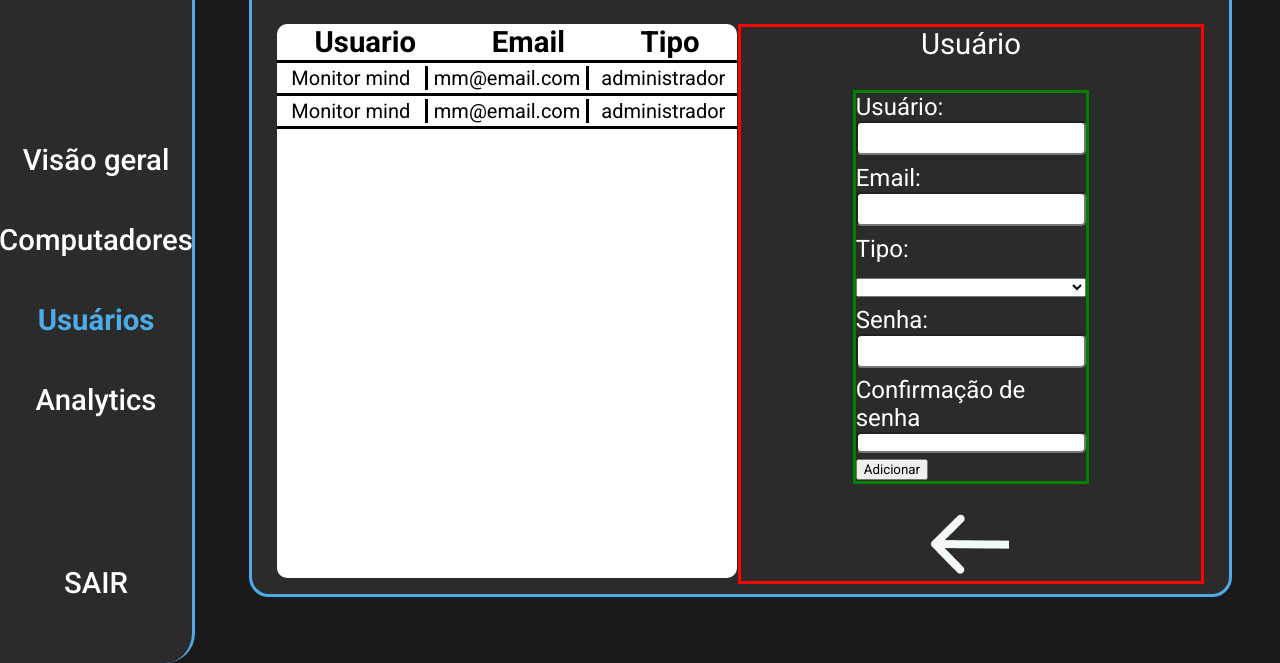
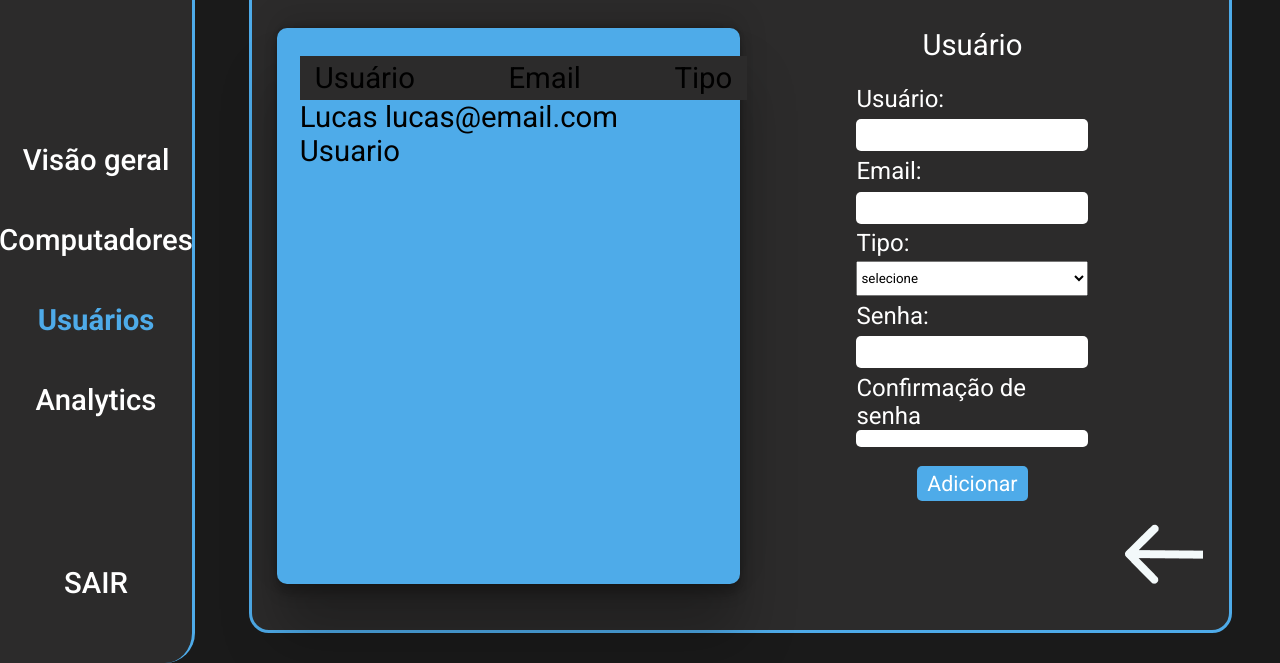
Before and after one commit to grupoPiQuatro/MonitorMind, a website: page site/public/dashboard/html/usuarios.html in a window 1280 px wide. Shown: the part 137-800 px from the top of the page. Drawn offline with Linux system fonts and the light colour scheme.

Commit message:
desenvolvimento tela usuarios

```diff
--- a/site/public/dashboard/css/usuarios.css
+++ b/site/public/dashboard/css/usuarios.css
@@ -26,7 +26,7 @@ body {
 .right-side-window .caixa{
     /* border: green 3px solid; */
     width: 100%;
-    height: 90%;
+    height: 95%;
     display: flex;
     align-items: center;
     justify-content: center;
@@ -50,7 +50,7 @@ body {
 }
 
 .right-side-window .caixa .conteudo-caixa .content .box-itens {
-    height: 100%;
+    height: 95%;
     width: 50%;
     display: flex;
     flex-direction: column;
@@ -59,12 +59,64 @@ body {
 }
 
 .right-side-window .caixa .conteudo-caixa .content .left-side {
-    background-color: white;
+    background-color: #4EABE9;
     color: black;
     border-radius: 10px;
+    box-shadow: rgba(0, 0, 0, 0.25) 0px 54px 55px, #0000001f 0px -12px 30px, rgba(0, 0, 0, 0.12) 0px 4px 6px, rgba(0, 0, 0, 0.17) 0px 12px 13px, rgba(0, 0, 0, 0.09) 0px -3px 5px;
+    display: flex;
+    justify-content: center;
+    align-items: center;
 }
 
-.right-side-window .caixa .conteudo-caixa .content .left-side .topo {
+/* .right-side-window .caixa .conteudo-caixa .content .left-side .tabela-pessoas{
+    width: 90%;
+    text-align: center;
+    border-collapse: collapse;
+} */
+
+.tabela {
+    width: 90%;
+    height: 90%;
+    display: flex;
+    flex-direction: column;
+}
+
+.topo {
+    display: flex;
+    width: 100%;
+    justify-content: space-between;
+    padding: 5px 15px;
+    background-color: #2C2B2B;
+}
+
+/* .tabelas{
+    width: 100%;
+    display: flex;
+    justify-content: center;
+}
+
+th {
+    background-color: #b7d7ec;
+    padding: 20px;
+    color: white;
+}
+
+td {
+    height: 60px;
+    background-color: white;
+    box-shadow: 5px 5px 5px #00000086;
+    font-size: 19pt;
+}
+
+td:first-child {
+    border-radius: 7px 0px 0px 7px;
+}
+
+td:last-child {
+    border-radius: 0px 7px 7px 0px;
+} */
+
+/* .right-side-window .caixa .conteudo-caixa .content .left-side .topo {
     width: 100%;
     height: 7%;
     display: flex;
@@ -89,7 +141,6 @@ body {
 }
 
 .right-side-window .caixa .conteudo-caixa .content .left-side .table-corpo .campos {
-    /* border: red solid; */
     width: 100%;
     height: 30px;
     display: flex;
@@ -104,18 +155,14 @@ body {
     padding-right: 5px;
     border-left: solid black 3px;
     border-right: solid black 3px;
-}
-
-.right-side-window .caixa .conteudo-caixa .content .right-side {
-    border: red solid;
-}
+} */
 
 .right-side-window .caixa .conteudo-caixa .content .right-side .add-user-corpo {
-    border: green solid;
+    /* border: green solid; */
     display: flex;
     flex-direction: column;
     justify-content: space-between;
-    height: 70%;
+    height: 75%;
     width: 50%;
 }
 
@@ -130,6 +177,38 @@ body {
 }
 
 .right-side-window .caixa .conteudo-caixa .content .right-side .add-user-corpo .formulario input {
+    height: 30px;
     border-radius: 5px;
-    height: 30px;
+    border: none;
 }
+
+.right-side-window .caixa .conteudo-caixa .content .right-side .add-user-corpo .formulario select {
+    height: 35px;
+}
+
+.right-side-window .caixa .conteudo-caixa .content .right-side .add-user-corpo .formulario select .opt {
+    color: black ;
+    border-radius: 5px;
+}
+
+.right-side-window .caixa .conteudo-caixa .content .right-side .local-botao .botoes {
+    width: 100%;
+    display: flex;
+    justify-content:center;
+}
+
+.right-side-window .caixa .conteudo-caixa .content .right-side .local-botao .botoes button {
+    margin-top: 20px;
+    background-color: #4EABE9;
+    font-size: 16pt;
+    border: none;
+    border-radius: 5px;
+    padding: 5px 10px;
+    color: white;
+}
+
+.add-user-bot {
+    display: flex;
+    align-self: flex-end;
+    cursor: pointer;
+}
--- a/site/public/dashboard/html/usuarios.html
+++ b/site/public/dashboard/html/usuarios.html
@@ -44,36 +44,37 @@
 
                         <div class="content">
                             <div class="left-side box-itens">
-                                <div class="topo">
-                                    <span>Usuario</span>
-                                    <span>Email</span>
-                                    <span>Tipo</span>
-                                </div>
-                                <div class="table-corpo">
-                                    <div class="campos">
-                                        <div id="nome" class="item">
-                                            <span>Monitor mind</span>
-                                        </div>
-                                        <div id="email" class="item">
-                                            <span>mm@email.com</span>
-                                        </div>
-                                        <div id="tipo" class="item">
-                                            <span>administrador</span>
-                                        </div>
+
+                                <div class="tabela">
+                                    <div class="topo">
+                                        <div>Usuário</div>
+                                        <div>Email</div>
+                                        <div>Tipo</div>
                                     </div>
-
-                                    <div class="campos">
-                                        <div id="nome" class="item">
-                                            <span>Monitor mind</span>
-                                        </div>
-                                        <div id="email" class="item">
-                                            <span>mm@email.com</span>
-                                        </div>
-                                        <div id="tipo" class="item">
-                                            <span>administrador</span>
+                                    <div class="linhas">
+                                        <div class="linha">
+                                            <span>Lucas</span>
+                                            <span>lucas@email.com</span>
+                                            <span>Usuario</span>
                                         </div>
                                     </div>
                                 </div>
+
+
+                                <!-- <div class="tabelas">
+                                    <table class="tabela-pessoas">
+                                        <tr class="linha">
+                                            <th>Usuario</th>
+                                            <th>Email</th>
+                                            <th>Tipo</th>
+                                        </tr>
+                                        <tr>
+                                            <td>lucas</td>
+                                            <td>lucas@email.com</td>
+                                            <td>comum</td>
+                                        </tr>
+                                    </table>
+                                </div> -->
                             </div>
 
                             <div class="right-side box-itens">
@@ -96,9 +97,9 @@
                                     <div class="formulario">
                                         <label class="tipo">Tipo:</label>
                                         <select id="tipo">
-                                            <option value="- select -"></option>
-                                            <option value="comum"></option>
-                                            <option value="administrador"></option>
+                                            <option class="opt" value="">selecione</option>
+                                            <option class="opt" value="comum">comum</option>
+                                            <option class="opt" value="administrador">administrador</option>
                                         </select>
                                     </div>
 
@@ -114,10 +115,10 @@
 
                                     <div class="local-botao">
                                         <div class="botoes" id="botao1">
-                                            <button>Adicionar</button>
+                                            <button onclick="adicionar()">Adicionar</button>
                                         </div>
-                                        <div class="botoes" id="botao2" style="display: none;">
-                                            <button>Editar</button>
+                                        <div class="botoes" id="botao2" style="justify-content: space-around; display: none;">
+                                            <button onclick="editar()">Editar</button>
                                             <button>Remover</button>
                                         </div>
                                     </div>
```
